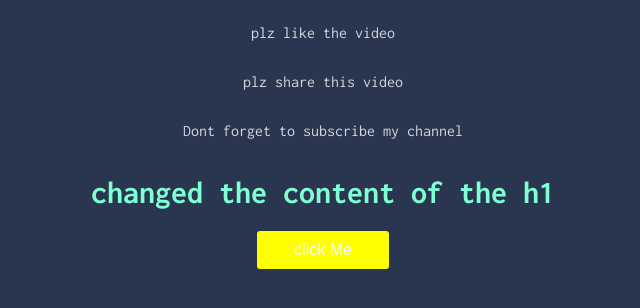
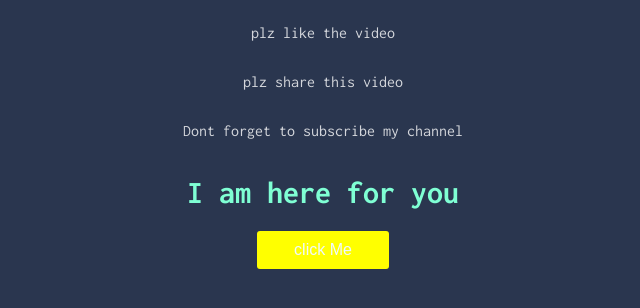
Before and after one commit to Abhishekgupta47/JS, a plain HTML site: page search.html in a window 1280 px wide. Both pictures are taken after a click on the button "click Me". Shown: the whole page, without its empty margins (317-957 px from the left). Drawn offline with Linux system fonts and the light colour scheme.

Commit message:
working on it

```diff
--- a/search.html
+++ b/search.html
@@ -38,6 +38,9 @@
         h1{
             color: aquamarine;
         }
+        button{
+            cursor: pointer;
+        }
     </style>
 </head>
 <body>
@@ -60,6 +63,18 @@
         <script>
             const changeContent= () =>{
                 // we can directly write
+
+                // document.getElementById('heading').innerHTML ="welcome to the page";
+
+
+                // by taking the refreance , heading is the object here
+
+                const headingchange = document.getElementById('heading');
+                headingchange.innerHTML= "I am here for you";
+                document.getElementsByClassName
+
+            //   now the same we have is the query selector , querySelector returns the matching value whearas , querySelectorAll() will return all the elements
+
             }
         </script>
 </body>
```
